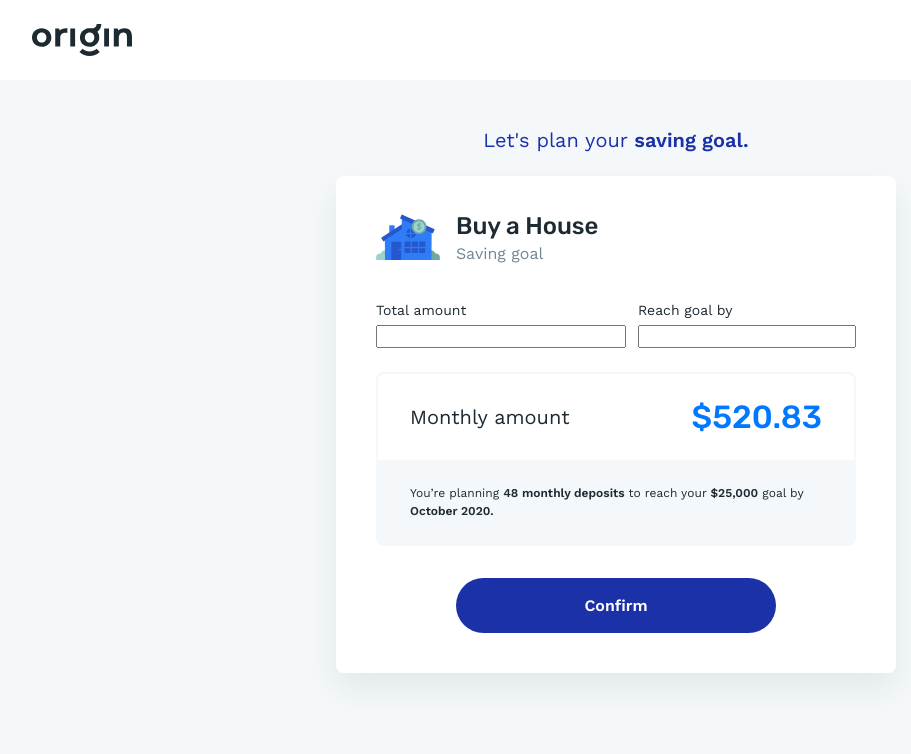
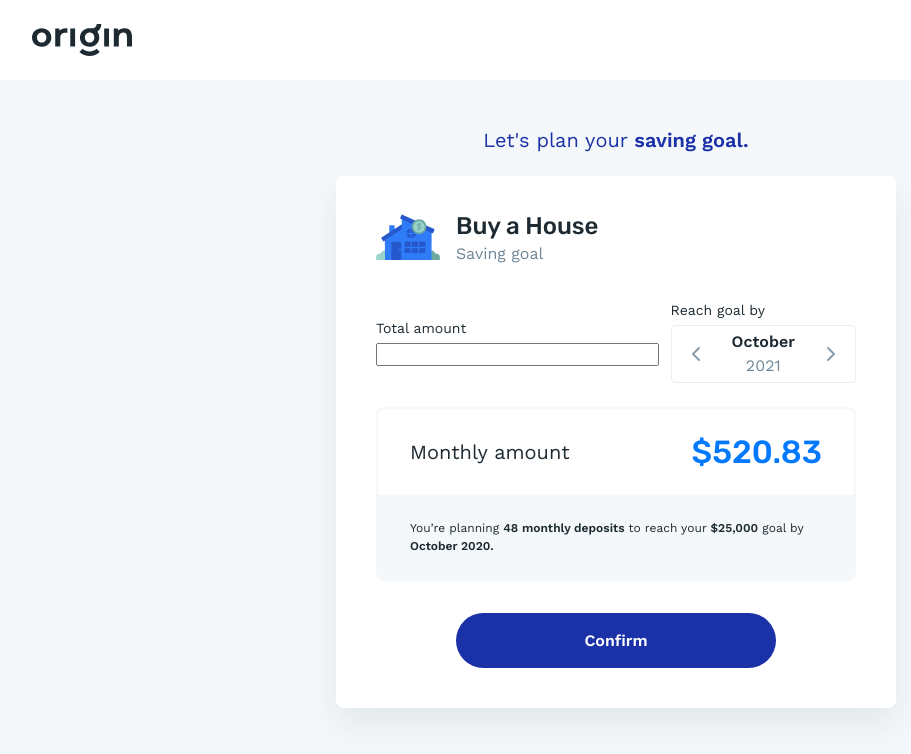
Before and after one commit to lucasiori/saving-goals, a React (Create React App) app: page / in a window 1280 px wide. Shown: the top 754 px of the page, without its empty margins (24-935 px from the left). Built offline with nearby package versions, Linux system fonts and the light colour scheme; the HTML template or start-up script is replaced by a standard one.

Commit message:
feat: create layout of input date component

```diff
--- /dev/null
+++ b/src/components/DateInput/index.tsx
@@ -0,0 +1,28 @@
+import chevronLeftSvg from '../../assets/icons/chevron-left.svg';
+import chevronRightSvg from '../../assets/icons/chevron-right.svg';
+import { Wrapper, Content } from './style';
+
+interface DateInputProps {
+  id: string;
+}
+
+export default function DateInputCP({ id }: DateInputProps): JSX.Element {
+  return (
+    <Wrapper>
+      <button type="button">
+        <img src={chevronLeftSvg} alt="Previous" width="24px" />
+      </button>
+
+      <Content>
+        <strong>October</strong>
+        <span>2021</span>
+      </Content>
+
+      <button type="button">
+        <img src={chevronRightSvg} alt="Next" width="24px" />
+      </button>
+
+      <input type="text" id={id} name={id} />
+    </Wrapper>
+  );
+}
--- /dev/null
+++ b/src/components/DateInput/style.ts
@@ -0,0 +1,50 @@
+import styled from 'styled-components';
+
+const Wrapper = styled.div`
+  display: flex;
+  align-items: center;
+  justify-content: space-between;
+  border: ${({ theme }) =>
+    `${theme.borders.width.sm} solid ${theme.colors.blueGray['50']}`};
+  border-radius: ${({ theme }) => theme.borders.radius.sm};
+  padding: ${({ theme }) => `${theme.spacings.xxxs} ${theme.spacings.xs}`};
+
+  button {
+    width: 24px;
+    height: 24px;
+    display: flex;
+    align-items: center;
+    justify-content: center;
+    background: none;
+    border: 0;
+  }
+
+  input {
+    display: none;
+    visibility: hidden;
+  }
+`;
+
+const Content = styled.div`
+  display: flex;
+  flex-direction: column;
+  align-items: center;
+  justify-content: center;
+  margin: ${({ theme }) => `0 ${theme.spacings.md}`};
+
+  strong,
+  span {
+    font-size: ${({ theme }) => theme.font.sizes.xs};
+    line-height: ${({ theme }) => theme.font.lineHeights.lg};
+  }
+
+  strong {
+    color: ${({ theme }) => theme.colors.blueGray['900']};
+  }
+
+  span {
+    color: ${({ theme }) => theme.colors.blueGray['400']};
+  }
+`;
+
+export { Wrapper, Content };
--- a/src/components/views/SavingGoal/index.tsx
+++ b/src/components/views/SavingGoal/index.tsx
@@ -1,4 +1,5 @@
 import Button from '../../Button';
+import DateInputCP from '../../DateInput';
 import buyAHouse from '../../../assets/icons/buy-a-house.svg';
 import {
   Wrapper,
@@ -35,7 +36,7 @@ export default function SavingGoal(): JSX.Element {
 
           <div>
             <label htmlFor="reachDate">Reach goal by</label>
-            <input type="text" id="reachDate" name="reachDate" />
+            <DateInputCP id="reachDate" />
           </div>
         </InputsGroup>
 
--- a/src/components/views/SavingGoal/style.ts
+++ b/src/components/views/SavingGoal/style.ts
@@ -64,7 +64,7 @@ const ContentBoxHeader = styled.header`
     height: 64px;
   }
 
-  div {
+  > div {
     display: flex;
     flex-direction: column;
     justify-content: center;
@@ -103,7 +103,7 @@ const InputsGroup = styled.section`
   justify-content: stretch;
   margin-top: 1.75rem;
 
-  div {
+  > div {
     display: flex;
     flex-direction: column;
     justify-content: center;
@@ -151,7 +151,7 @@ const MonthlyAmount = styled.section`
   border-radius: ${({ theme }) => theme.borders.radius.md};
   margin-top: ${({ theme }) => theme.spacings.md};
 
-  div {
+  > div {
     padding: ${({ theme }) => `${theme.spacings.md} ${theme.spacings.lg}`};
   }
 
--- a/src/styles/theme.ts
+++ b/src/styles/theme.ts
@@ -13,6 +13,7 @@ const theme = {
   colors: {
     blueGray: {
       '10': '#f4f8fA',
+      '50': '#e9eef2',
       '100': '#cbd5dc',
       '300': '#8a9ca9',
       '400': '#708797',
@@ -60,7 +61,7 @@ const theme = {
   },
   borders: {
     width: {
-      sm: '2px',
+      sm: '1px',
       lg: '2px',
     },
     radius: {
```
Also changed, not shown: src/assets/icons/chevron-left.svg (added), src/assets/icons/chevron-right.svg (added).
